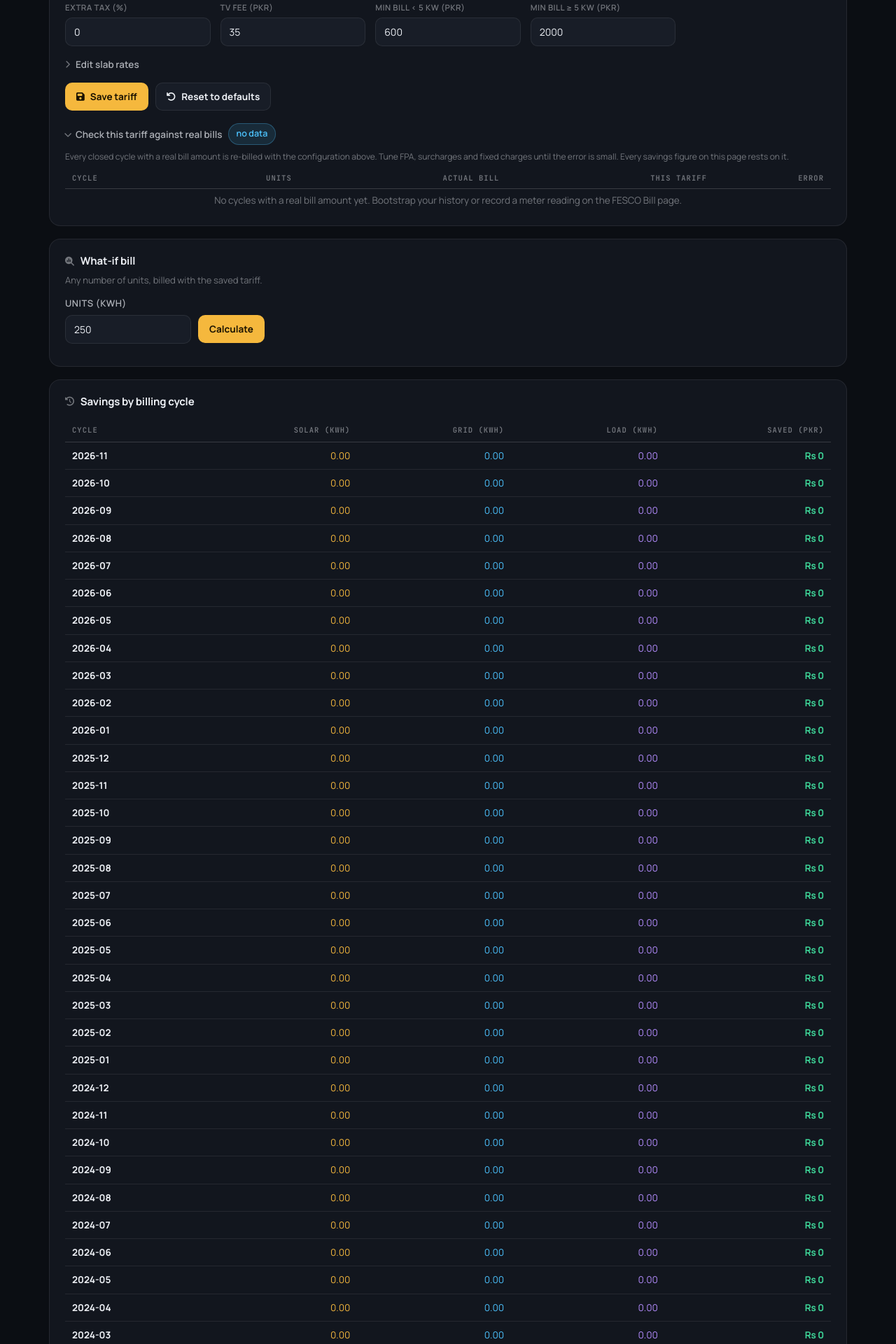
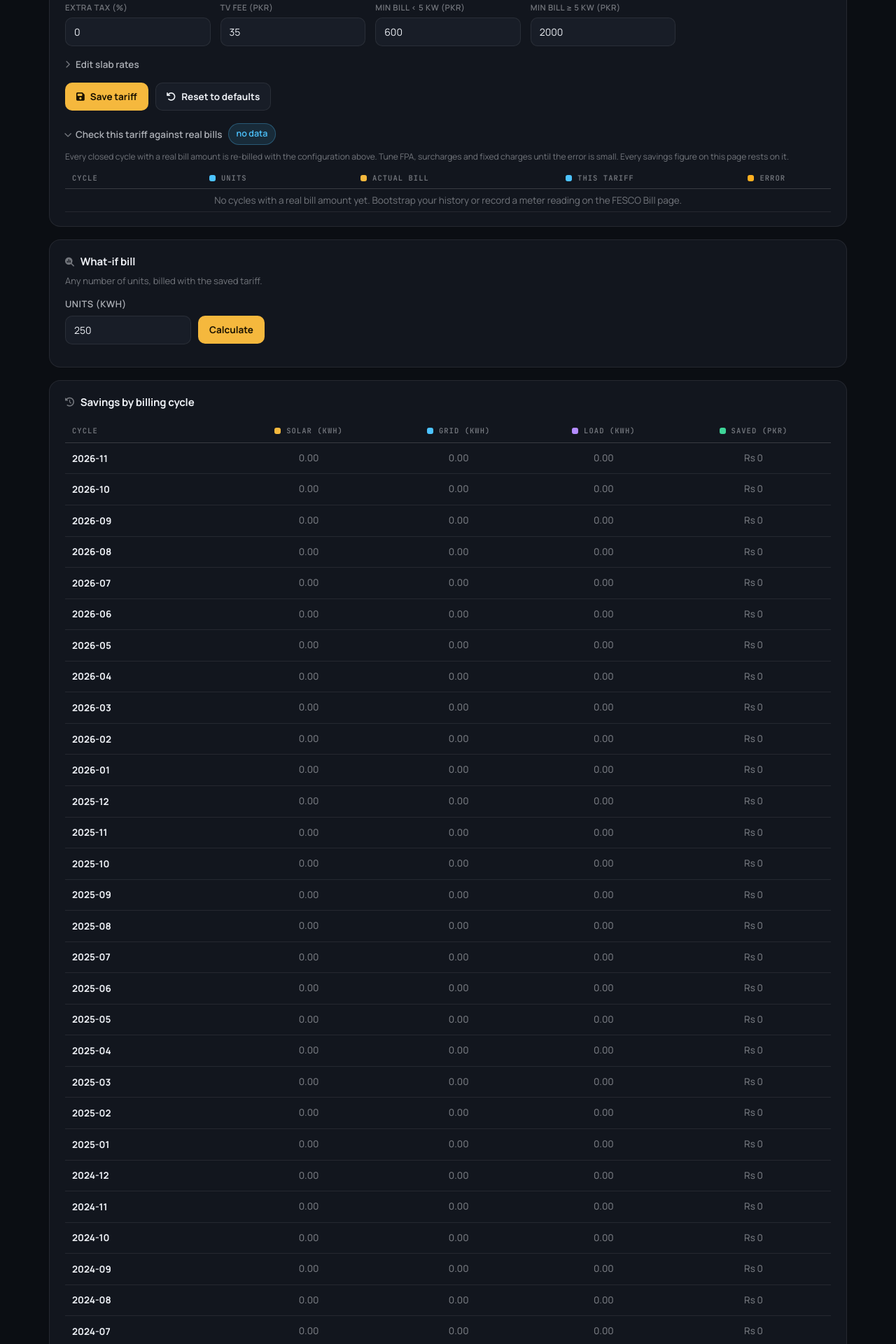
Before and after one commit to bilalahmadj110/inverter-monitor, a Flask app: page /savings in a window 1280 px wide. Shown: the part 1299-3219 px from the top of the page at 70% size. Run offline with Flask 3, Linux system fonts and the light colour scheme; the visitor is signed in with stand-in values (Sample User, id 1); data comes from the database, SQL or seed files in the repository; tables that the repository leaves empty hold one stand-in row (values such as "Sample post"); parts of the project's set-up code (start-up, migrations or seed data) failed here and were passed over; some libraries are stand-ins or nearby versions.

Commit message:
ui: matrix tables with value-shaded pills, totals rows and captions
Every data table (FESCO cycle history, savings by cycle, tariff check,
outage and gap lists, raw readings) now reads like a status matrix: each
numeric column has a series-coloured legend dot in its header, every number
sits in a pill tinted with that colour and shaded by its size within the
column, zeros and blanks stay plain grey, a bold totals row closes the table
(sums for cycles and durations, page averages for readings) and a caption
underneath says what the rows are and how many are shown.

UI.matrix() in ui.js does the work on a filled table; the page scripts only
pass totals and caption text. Durations carry data-v so "1h 02m" ranks by
seconds. The readings table drops the old red/amber/green text colours in
favour of the pills.

```diff
--- a/static/css/app.css
+++ b/static/css/app.css
@@ -461,6 +461,33 @@ select.input { appearance: none; -webkit-appearance: none; padding-right: 32px;
 .table.compact td { padding: 6px 10px; }
 .table.compact th { padding: 6px 10px; }
 
+/* ---------- matrix tables ------------------------------------------------------------
+ * Rows are things (billing cycles, outages, readings); numeric columns are measures. Every
+ * number sits in a pill tinted with the column's series colour, darker the larger it is
+ * within its column (--heat 0..1, set by UI.matrix); zeros and blanks stay quiet. A <tfoot>
+ * row carries totals in bold and .table-foot under the table says what the rows are and
+ * how many are shown. */
+.table.matrix th.num, .table.matrix td.num { text-align: center; }
+.table.matrix th[data-series]::before { content: ''; display: inline-block; width: 9px; height: 9px; border-radius: 3px; background: var(--series, var(--text-3)); margin-right: 8px; vertical-align: -1px; }
+.table.matrix [data-series="solar"] { --series: var(--solar); }
+.table.matrix [data-series="grid"] { --series: var(--grid); }
+.table.matrix [data-series="load"] { --series: var(--load); }
+.table.matrix [data-series="battery"] { --series: var(--battery); }
+.table.matrix [data-series="heat"] { --series: var(--voltage); }
+.table.matrix [data-series="money"] { --series: var(--accent); }
+.table.matrix [data-series="ok"] { --series: var(--ok); }
+.table.matrix [data-series="warn"] { --series: var(--warn); }
+.table.matrix [data-series="danger"] { --series: var(--danger); }
+.table.matrix [data-series="info"] { --series: var(--info); }
+.table.matrix [data-series="neutral"] { --series: var(--text-2); }
+.cell-pill { --heat: 0.5; display: inline-block; min-width: 2.75em; padding: 4px 10px; border-radius: 8px; line-height: 1.3; font-weight: 600; font-variant-numeric: tabular-nums; white-space: nowrap; color: var(--text); background: color-mix(in srgb, var(--series, var(--text-2)) calc(9% + var(--heat) * 30%), transparent); }
+.cell-pill.zero, .cell-pill.na { background: none; color: var(--text-3); font-weight: 500; }
+.table.compact .cell-pill { padding: 2px 8px; }
+.table.matrix tbody tr:last-child td { border-bottom: 1px solid var(--line); }
+.table.matrix tfoot td { padding: 11px 10px; font-weight: 700; color: var(--text); border-top: 1px solid var(--line-strong); background: color-mix(in srgb, var(--surface-2) 70%, transparent); font-variant-numeric: tabular-nums; white-space: nowrap; }
+.table.matrix tfoot td:first-child { font-size: 14px; }
+.table-foot { display: flex; justify-content: space-between; gap: 12px; flex-wrap: wrap; padding: 10px 10px 0; font-size: 12px; color: var(--text-3); }
+
 /* ---------- dropdown menu ----------------------------------------------------------- */
 .menu-wrap { position: relative; }
 .menu { position: absolute; right: 0; top: calc(100% + 6px); min-width: 210px; padding: 6px; border-radius: 12px; background: var(--surface); border: 1px solid var(--line-strong); box-shadow: var(--shadow); z-index: 40; }
--- a/static/js/savings.js
+++ b/static/js/savings.js
@@ -1,6 +1,7 @@
 // Savings page: pulls /savings/data, renders KPIs + month detail + projection,
 // edits tariff config, runs the AI Q&A box, and computes what-if bills.
 // Single-file vanilla JS so it boots without a build step on the Pi.
+/* global UI */
 
 (function () {
     'use strict';
@@ -175,12 +176,19 @@
         tbody.innerHTML = months.slice().reverse().map(m => `
             <tr>
                 <td><b>${m.month}</b></td>
-                <td class="num c-solar">${fmtKWh(m.solar_kwh)}</td>
-                <td class="num c-grid">${fmtKWh(m.grid_kwh)}</td>
-                <td class="num c-load">${fmtKWh(m.load_kwh)}</td>
-                <td class="num tone-ok"><b>Rs ${fmtPKR(m.savings_pkr)}</b></td>
+                <td class="num">${fmtKWh(m.solar_kwh)}</td>
+                <td class="num">${fmtKWh(m.grid_kwh)}</td>
+                <td class="num">${fmtKWh(m.load_kwh)}</td>
+                <td class="num">Rs ${fmtPKR(m.savings_pkr)}</td>
             </tr>
         `).join('');
+        const sum = (key) => months.reduce((acc, m) => acc + (Number(m[key]) || 0), 0);
+        UI.matrix(tbody.closest('table'), {
+            totals: [`Total · ${months.length} cycle${months.length === 1 ? '' : 's'}`, fmtKWh(sum('solar_kwh')), fmtKWh(sum('grid_kwh')),
+                     fmtKWh(sum('load_kwh')), `Rs ${fmtPKR(sum('savings_pkr'))}`],
+            footer: { left: `Grouped by billing cycle · ${months[months.length - 1].month} → ${months[0].month}`,
+                      right: `Showing all ${months.length} rows` },
+        });
     }
 
     function renderTariffCheck(tc) {
@@ -207,6 +215,13 @@
         }).join('');
         const mae = tc.mean_abs_error_pct;
         const bias = tc.bias_pct;
+        const sum = (key) => rows.reduce((acc, r) => acc + (Number(r[key]) || 0), 0);
+        UI.matrix(body.closest('table'), {
+            totals: [`Total · ${rows.length} cycle${rows.length === 1 ? '' : 's'}`, fmtKWh(sum('units')), `Rs ${fmtPKR(sum('actual_pkr'))}`,
+                     `Rs ${fmtPKR(sum('model_pkr'))}`, `${mae}% avg`],
+            footer: { left: 'Closed cycles with a real bill amount · re-billed with the tariff above',
+                      right: `Showing all ${rows.length} rows` },
+        });
         pill.className = 'pill ' + (mae <= 5 ? 'ok' : mae <= 15 ? 'warn' : 'danger');
         pill.textContent = `avg error ${mae}% · bias ${bias > 0 ? '+' : ''}${bias}%`;
     }
--- a/static/js/ui.js
+++ b/static/js/ui.js
@@ -68,6 +68,63 @@
         setInterval(tick, 1000);
     }
 
+    // ---- matrix tables -------------------------------------------------------------------
+    // Give a filled .table the "matrix" look: every numeric <td class="num"> becomes a pill tinted
+    // with its column's series colour (data-series on the <th>), darker the larger the value is
+    // within that column; zeros and blanks stay quiet. opts.totals puts a bold row in <tfoot>
+    // (one entry per column, null for blank); opts.footer = {left, right} writes the caption
+    // under the table. Call it after filling <tbody>; re-calling re-renders totals and caption.
+    // A <td> may carry data-v="<number>" when its text is not a plain number (durations).
+    const parseNum = (text) => {
+        const m = String(text).replace(/,/g, '').match(/-?\d+(\.\d+)?/);
+        return m ? parseFloat(m[0]) : NaN;
+    };
+    function matrix(table, opts = {}) {
+        if (!table) return;
+        table.classList.add('matrix');
+        const ths = Array.from(table.querySelectorAll('thead th'));
+        const rows = Array.from(table.querySelectorAll('tbody tr')).filter((tr) => !tr.querySelector('td.empty'));
+        const cols = ths.map(() => []);
+        rows.forEach((tr) => Array.from(tr.children).forEach((td, i) => {
+            if (!cols[i] || !td.classList.contains('num') || td.querySelector('.cell-pill, input, button')) return;
+            const v = td.dataset.v != null ? parseFloat(td.dataset.v) : parseNum(td.textContent);
+            cols[i].push({ td, v });
+        }));
+        cols.forEach((cells, i) => {
+            const series = ths[i] && ths[i].dataset.series;
+            const max = Math.max(0, ...cells.filter((c) => Number.isFinite(c.v)).map((c) => Math.abs(c.v)));
+            cells.forEach(({ td, v }) => {
+                if (series) td.dataset.series = series;
+                const finite = Number.isFinite(v);
+                const pill = document.createElement('span');
+                pill.className = 'cell-pill' + (!finite ? ' na' : v === 0 ? ' zero' : '');
+                pill.style.setProperty('--heat', (finite && max > 0 ? Math.abs(v) / max : 0).toFixed(3));
+                while (td.firstChild) pill.appendChild(td.firstChild);
+                td.appendChild(pill);
+            });
+        });
+        let tfoot = table.querySelector('tfoot');
+        if (opts.totals) {
+            if (!tfoot) tfoot = table.createTFoot();
+            tfoot.innerHTML = '<tr>' + ths.map((th, i) => {
+                const val = opts.totals[i];
+                return `<td${th.classList.contains('num') ? ' class="num"' : ''}>${val == null ? '' : val}</td>`;
+            }).join('') + '</tr>';
+        } else if (tfoot) {
+            tfoot.remove();
+        }
+        const wrap = table.closest('.table-wrap') || table;
+        let foot = wrap.nextElementSibling;
+        if (!(foot && foot.classList.contains('table-foot'))) {
+            if (!opts.footer) return;
+            foot = document.createElement('div');
+            foot.className = 'table-foot';
+            wrap.insertAdjacentElement('afterend', foot);
+        }
+        if (opts.footer) foot.innerHTML = `<span>${opts.footer.left || ''}</span><span>${opts.footer.right || ''}</span>`;
+        else foot.remove();
+    }
+
     applyChartDefaults();
     document.addEventListener('DOMContentLoaded', () => {
         document.querySelectorAll('[data-theme-toggle]').forEach((b) => {
@@ -77,5 +134,5 @@
         startClock();
     });
 
-    window.UI = { cssVar, palette, withAlpha, theme, setTheme, chartTheme, onTheme: (fn) => listeners.push(fn) };
+    window.UI = { cssVar, palette, withAlpha, theme, setTheme, chartTheme, matrix, onTheme: (fn) => listeners.push(fn) };
 })();
--- a/templates/savings.html
+++ b/templates/savings.html
@@ -172,8 +172,8 @@
                 <summary><span class="chev"><i class="fas fa-chevron-right"></i></span>Check this tariff against real bills <span class="pill" id="tariff-check-pill">—</span></summary>
                 <p class="note small" style="margin-top:8px">Every closed cycle with a real bill amount is re-billed with the configuration above. Tune FPA, surcharges and fixed charges until the error is small. Every savings figure on this page rests on it.</p>
                 <div class="table-wrap">
-                    <table class="table compact">
-                        <thead><tr><th>Cycle</th><th class="num">Units</th><th class="num">Actual bill</th><th class="num">This tariff</th><th class="num">Error</th></tr></thead>
+                    <table class="table compact matrix">
+                        <thead><tr><th>Cycle</th><th class="num" data-series="grid">Units</th><th class="num" data-series="money">Actual bill</th><th class="num" data-series="info">This tariff</th><th class="num" data-series="warn">Error</th></tr></thead>
                         <tbody id="tariff-check-body"></tbody>
                     </table>
                 </div>
@@ -198,8 +198,8 @@
         <section class="card" style="margin-top:18px">
             <div class="card-h"><h2 class="card-title"><i class="fas fa-clock-rotate-left"></i>Savings by billing cycle</h2></div>
             <div class="table-wrap">
-                <table class="table">
-                    <thead><tr><th>Cycle</th><th class="num">Solar (kWh)</th><th class="num">Grid (kWh)</th><th class="num">Load (kWh)</th><th class="num">Saved (PKR)</th></tr></thead>
+                <table class="table matrix">
+                    <thead><tr><th>Cycle</th><th class="num" data-series="solar">Solar (kWh)</th><th class="num" data-series="grid">Grid (kWh)</th><th class="num" data-series="load">Load (kWh)</th><th class="num" data-series="ok">Saved (PKR)</th></tr></thead>
                     <tbody id="month-history"></tbody>
                 </table>
             </div>
```
Also changed, not shown: static/js/dashboard.js (+20 -25 lines), static/js/fesco_bill.js (+13 -0 lines), templates/dashboard.html (+7 -7 lines), templates/fesco_bill.html (+5 -5 lines), templates/history.html (+14 -5 lines).
